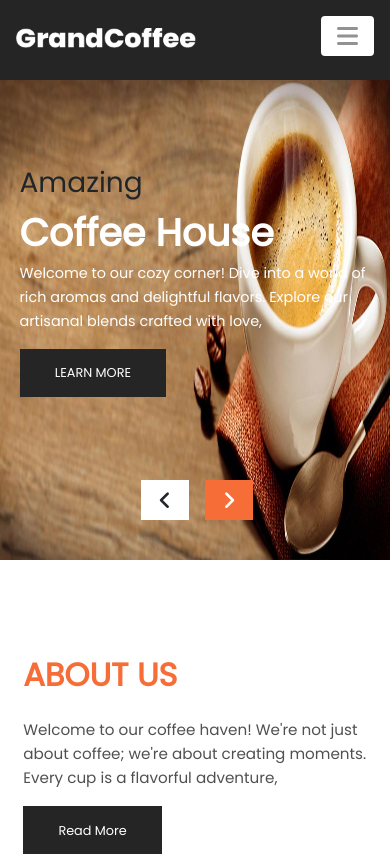
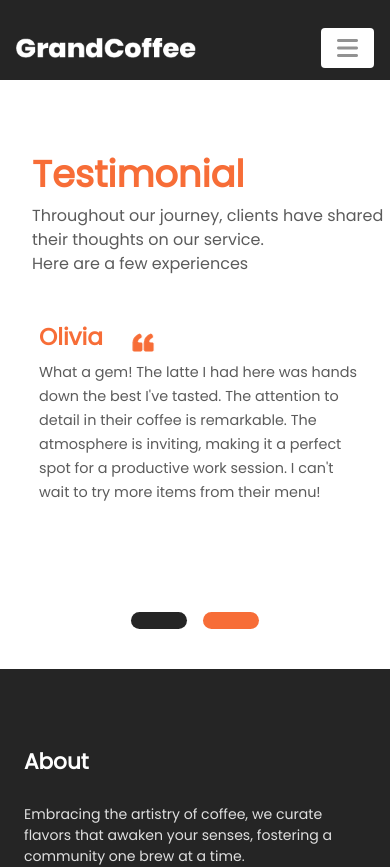
Before and after one commit to Ridoy-Mondol/coffeshop, a React (Vite) app: page /#/testimonial in a window 390 px wide. Shown: the top 867 px of the page. Built offline with nearby package versions, Linux system fonts and the light colour scheme.

Commit message:
Updated app with new changes

```diff
--- a/src/App.css
+++ b/src/App.css
@@ -378,7 +378,7 @@
 
 .testimonial-div {
   background-color: #FFFFFF;
-  padding: 5.5rem 0 0.5rem 0;
+  padding: 5.5rem 0 3.5rem 0;
   height: 30.625rem;
   height: auto;
 }
@@ -482,6 +482,12 @@
   nav {
     overflow: hidden;
   }
+  .nav-logo {
+    overflow-y: hidden;
+    height: 5rem;
+    display: flex;
+    align-items: center;
+  }
   .logo {
     width: 11.2625rem;
     height: 1.30rem;
@@ -494,7 +500,7 @@
   }
   .expand-div {
     background-color: #252525;
-    height: 20.3875rem;
+    height: 23.3875rem;
     transition: height 0.4s ease-in-out;
   }
   .toggle-navbar {
@@ -516,10 +522,12 @@
   .navbar-nav {
     width: 100%;
     height: auto;
+    height: 18.3125;
     display: flex;
     justify-content: center;
+    justify-content: end;
     align-items: center;
-    margin-top: 0.9rem;
+    margin-top: 0.5rem;
   }
   .link {
     font-size: 1.125rem;
@@ -673,7 +681,7 @@
   /* testimonial */
 
 .testimonial-div {
-  padding: 3.5rem 0 0.5rem 0;
+  padding: 3.5rem 0 2.5rem 0;
   height: auto;
 }
 .testimoni-heading {
@@ -699,6 +707,7 @@
   width: 91vw;
   padding-right: 2rem;
   height: 13.25rem;
+  height: auto;
   overflow-wrap: break-word;
 }
 .user-review {
@@ -728,12 +737,12 @@
   justify-content: center;
 }
 .testimoni-button-1 {
-  margin-top: 20rem;
+  margin-top: 21rem;
   margin-left: 0rem;
   padding-bottom: 1rem;
 }
 .testimoni-button-2 {
-  margin-top: 20rem;
+  margin-top: 21rem;
   padding-bottom: 1rem;
 }
 
@@ -980,7 +989,7 @@
 /* testimonial */
 
 .testimonial-div {
-  padding: 5.5rem 0 0.2rem 0;
+  padding: 5.5rem 0 2rem 0;
   height: 32.625rem;
   overflow-x: visible;
 }
@@ -1234,7 +1243,6 @@
 /* testimonial */
 
 .testimonial-div {
-  padding: 5.5rem 0 0.2rem 0;
   height: 32.625rem;
 }
 .testimoni-heading {
--- a/src/App.jsx
+++ b/src/App.jsx
@@ -19,7 +19,7 @@
       <Route exact path='/about' element = {<About/>} />
       <Route exact path='/gallery' element = {<Gallery/>} />
       <Route exact path='/service' element = {<Service/>} />
-      {/* <Route exact path='/testimonial' element = {<Testimonial/>} /> */}
+      <Route exact path='/testimonial' element = {<Testimonial/>} />
       <Route exact path='/contact' element = {<Contact/>} />
     </Routes>
     <Footer1 />
--- a/src/components/Footer1.jsx
+++ b/src/components/Footer1.jsx
@@ -48,7 +48,7 @@
             Facebook : Ridoy Mondol
             </span>
             </Link>
-            <Link to="https://www.linkedin.com/feed/" className="d-flex text-decoration-none">
+            <Link to="https://www.linkedin.com/in/md-ridoy-mondol-885555297/" className="d-flex text-decoration-none">
             <i class="fa-brands fa-linkedin footer-icon"></i>
             <span className="social-media">
             LinkedIn : Md.Ridoy Mondol
--- a/src/components/Navbar.jsx
+++ b/src/components/Navbar.jsx
@@ -24,7 +24,7 @@
          <span className={ show ? "toggle-navbar" : "hide-mobile"}
          onClick={hideNav}><i class="fa-solid fa-xmark"></i></span>
       <div
-      className={show ? "navbar-nav" :`navbar-nav ms-auto mb-lg-0 me-3  ${hideText ? 'hide-mobile' : ''}`}>
+      className={show ? "navbar-nav" :`navbar-nav ms-auto mb-lg-0 me-lg-3  ${hideText ? 'hide-mobile' : ''}`}>
         <li className="nav-item">
           <NavLink exact activeClassName="active-page" className="link" aria-current="page" to="/">Home</NavLink>
         </li>
@@ -38,6 +38,9 @@
           <NavLink exact activeClassName="active-page" className="link" to="/service">Services</NavLink>
         </li>
         <li className="nav-item">
+          <NavLink exact activeClassName="active-page" className="link" to="/testimonial">Testimonial</NavLink>
+        </li>
+        <li className="nav-item">
           <NavLink exact activeClassName="active-page" className="link" to="/contact">Contact Us</NavLink>
         </li>
           </div>
--- a/src/main.jsx
+++ b/src/main.jsx
@@ -2,10 +2,10 @@
 import ReactDOM from 'react-dom/client'
 import App from './App.jsx'
 import './index.css'
-import { BrowserRouter } from 'react-router-dom'
+import { HashRouter } from 'react-router-dom'
 
 ReactDOM.createRoot(document.getElementById('root')).render(
-  <BrowserRouter>
+  <HashRouter>
     <App className = "app"/>
-</BrowserRouter>
+</HashRouter>
 )
```
